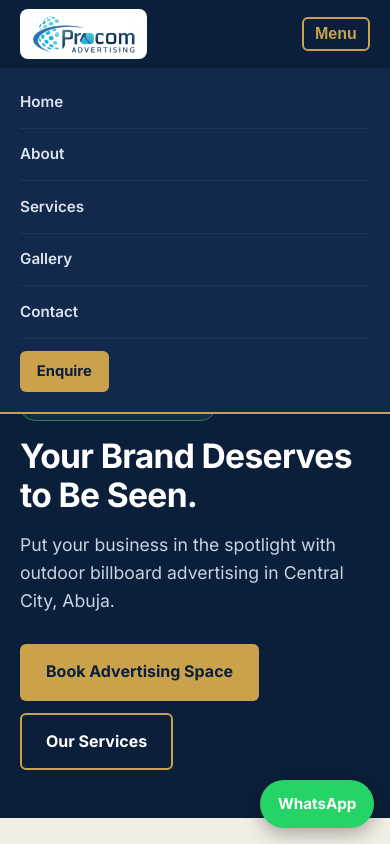
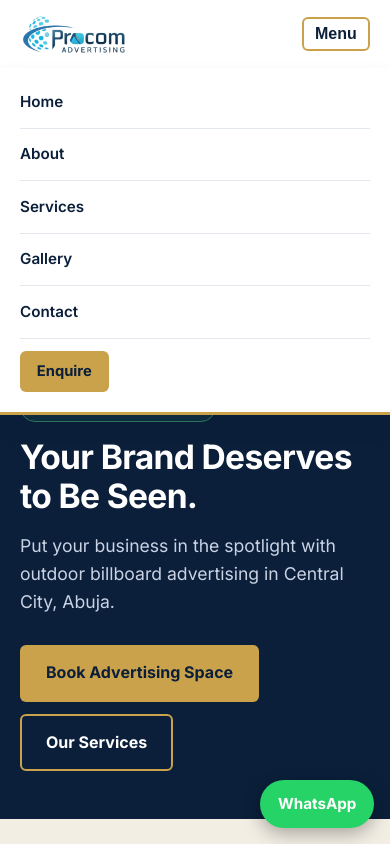
Before and after one commit to marshar001/Cleaning-routine, a plain HTML site: page index.html in a window 390 px wide. Both pictures are taken after a click on the button "Menu". Shown: the top 844 px of the page. Drawn offline with Linux system fonts and the light colour scheme.

Commit message:
Add files via upload

```diff
--- a/index.html
+++ b/index.html
@@ -48,21 +48,21 @@ h2{font-size:clamp(1.7rem,4vw,2.3rem);margin-bottom:.75rem}
 .btn-sm{padding:.55rem 1.05rem;font-size:.92rem}
 
 /* ===== Header ===== */
-header{position:sticky;top:0;z-index:50;background:var(--navy);border-bottom:2px solid var(--gold)}
+header{position:sticky;top:0;z-index:50;background:#fff;border-bottom:3px solid var(--gold);box-shadow:0 2px 12px rgba(11,31,58,.12)}
 .bar{display:flex;align-items:center;justify-content:space-between;height:68px}
 .logo{font-family:var(--serif);font-size:1.6rem;font-weight:700;color:var(--white);text-decoration:none;letter-spacing:.08em}
-.logo{background:#fff;border-radius:8px;padding:.25rem .6rem;display:flex;align-items:center}
+.logo{display:flex;align-items:center}
 .logo img{height:42px;width:auto}
 nav ul{display:flex;gap:1.6rem;list-style:none;align-items:center}
-nav a{color:#DCE3EF;text-decoration:none;font-weight:600;font-size:.95rem}
-nav a:hover{color:var(--gold-2)}
-.menu-btn{display:none;background:none;border:2px solid var(--gold);color:var(--gold);border-radius:6px;padding:.4rem .7rem;font-size:1rem;font-weight:700;cursor:pointer}
+nav a{color:var(--navy);text-decoration:none;font-weight:600;font-size:.95rem}
+nav a:hover{color:#9C7A2B}
+.menu-btn{display:none;background:none;border:2px solid var(--gold);color:var(--navy);border-radius:6px;padding:.4rem .7rem;font-size:1rem;font-weight:700;cursor:pointer}
 @media(max-width:820px){
   .menu-btn{display:block}
-  nav{position:absolute;left:0;right:0;top:68px;background:var(--navy-2);display:none;border-bottom:2px solid var(--gold)}
+  nav{position:absolute;left:0;right:0;top:68px;background:#fff;display:none;border-bottom:3px solid var(--gold);box-shadow:0 10px 18px rgba(11,31,58,.12)}
   nav.open{display:block}
   nav ul{flex-direction:column;align-items:stretch;gap:0;padding:.5rem 1.25rem 1.2rem}
-  nav li a{display:block;padding:.85rem 0;border-bottom:1px solid var(--navy-3)}
+  nav li a{display:block;padding:.85rem 0;border-bottom:1px solid var(--line)}
   nav li:last-child a{border:0;text-align:center;margin-top:.8rem}
 }
 
@@ -364,7 +364,7 @@ footer a{color:var(--gold-2)}
 
 <footer>
   <div class="wrap">
-    <a class="logo" href="#home" style="display:inline-flex;margin-bottom:.9rem" aria-label="PROCOM Advertising home"><img src="logo.png" alt="PROCOM Advertising" width="96" height="37" style="height:36px"></a>
+    <a class="logo" href="#home" style="display:inline-flex;margin-bottom:.9rem;background:#fff;border-radius:8px;padding:.3rem .6rem" aria-label="PROCOM Advertising home"><img src="logo.png" alt="PROCOM Advertising" width="96" height="37" style="height:36px"></a>
     <p>&copy; <span id="yr"></span> PROCOM. Outdoor billboard advertising, Central City, Abuja, Nigeria.</p>
     <p style="margin-top:.4rem"><a href="tel:+2347042337300">+234 704 233 7300</a> &middot; <a href="https://www.instagram.com/procom_advertising_nig_ltd/" target="_blank" rel="noopener">Instagram</a></p>
   </div>
```
